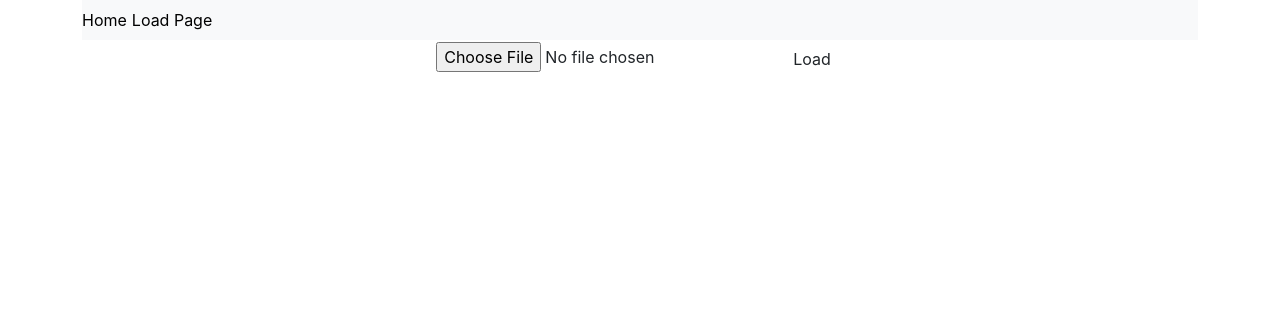
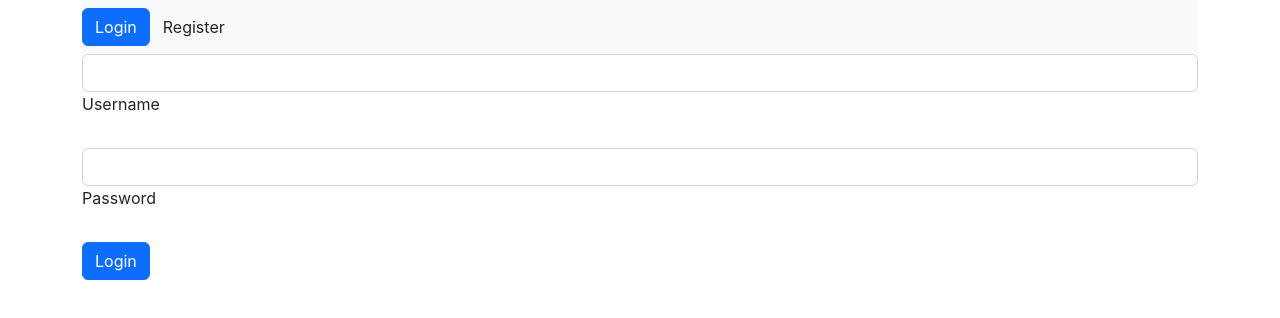
Before and after one commit to artursolekss/JS_06_02_React, a React (Create React App) app in the folder my-app/: page /loadPage in a window 1280 px wide. Shown: the top 318 px of the page. Built offline with nearby package versions, Linux system fonts and the light colour scheme.

Commit message:
02_09 (1)

```diff
--- a/my-app/src/App.js
+++ /dev/null
@@ -1,41 +0,0 @@
-import './App.css';
-import NavBar from './NavBar';
-import HomePage from './pages/HomePage';
-import React from 'react';
-import LoadPage from './pages/LoadPage';
-import { BrowserRouter, Route, Routes } from 'react-router-dom';
-
-class App extends React.Component {
-
-  constructor() {
-    super();
-    this.state = {
-      pageDisplayed: "HomePage"
-    }
-  }
-
-  openPage = (pageName) => {
-    this.setState({ pageDisplayed: pageName });
-  }
-
-  render() {
-    return (
-      <div className="App container">
-        <BrowserRouter>
-          <Routes>
-            <Route path='/' element={<NavBar></NavBar>}>
-              <Route index element={<HomePage></HomePage>}></Route>
-              <Route path='loadPage' element={<LoadPage></LoadPage>}></Route>
-            </Route>
-          </Routes>
-        </BrowserRouter>
-
-        {/* <NavBar openPage={this.openPage}></NavBar>
-        {this.state.pageDisplayed === "HomePage" && <HomePage />}
-        {this.state.pageDisplayed === "LoadPage" && <LoadPage />} */}
-      </div>
-    );
-  }
-}
-
-export default App;
--- /dev/null
+++ b/my-app/src/App.jsx
@@ -0,0 +1,50 @@
+import './App.css';
+import NavBar from './NavBar';
+import HomePage from './pages/HomePage';
+import React from 'react';
+import LoadPage from './pages/LoadPage';
+import { BrowserRouter, Route, Routes } from 'react-router-dom';
+import LoginPage from './pages/LoginPage';
+
+class App extends React.Component {
+
+  constructor() {
+    super();
+    this.state = {
+      // pageDisplayed: "HomePage"
+      user: sessionStorage.getItem("user")
+    }
+  }
+
+  // openPage = (pageName) => {
+  //   this.setState({ pageDisplayed: pageName });
+  // }
+
+  render() {
+    if (this.state.user === null) {
+      return (
+        <LoginPage></LoginPage>
+      )
+    }
+    else {
+      return (
+        <div className="App container">
+          <BrowserRouter>
+            <Routes>
+              <Route path='/' element={<NavBar></NavBar>}>
+                <Route index element={<HomePage></HomePage>}></Route>
+                <Route path='loadPage' element={<LoadPage></LoadPage>}></Route>
+              </Route>
+            </Routes>
+          </BrowserRouter>
+
+          {/* <NavBar openPage={this.openPage}></NavBar>
+        {this.state.pageDisplayed === "HomePage" && <HomePage />}
+        {this.state.pageDisplayed === "LoadPage" && <LoadPage />} */}
+        </div>
+      );
+    }
+  }
+}
+
+export default App;
--- a/my-app/src/Customers.js
+++ b/my-app/src/Customers.js
@@ -136,7 +136,8 @@ class Customers extends React.Component {
             </li>)
         for (let i = 1; i <= this.state.numberOfPages; i++) {
             pagesArr.push(<li className="page-item" key={i}>
-                <button type='button' className="btn"
+                <button type='button' className={this.state.currentPage
+                    === i ? "btn btn-primary" : "btn"}
                     onClick={this.switchPageEvent}>{i}</button>
             </li>);
         }
--- a/my-app/src/pages/HomePage.js
+++ b/my-app/src/pages/HomePage.jsx
@@ -1,3 +1,5 @@
+import { useState } from 'react';
+import { useEffect } from 'react';
 import CustomersDB from '../CustomersDB';
 import InputCustomer from '../InputCustomer';
 
--- /dev/null
+++ b/my-app/src/pages/Login.jsx
@@ -0,0 +1,22 @@
+function Login() {
+
+    return (
+        <div className="row justify-content-center align-items-center">
+            <form className="form">
+                <div className="form-outline mb-4">
+                    <input type="text" id="username" name="username" className="form-control form-control-l" />
+                    <label className="form-label" htmlFor="username">Username</label>
+                </div>
+
+                <div className="form-outline mb-4">
+                    <input type="password" id="password" name="password" className="form-control form-control-l" />
+                    <label className="form-label" htmlFor="password">Password</label>
+                </div>
+                <button className="btn btn-primary">Login</button>
+            </form>
+        </div>
+    )
+
+}
+
+export default Login;
--- /dev/null
+++ b/my-app/src/pages/LoginPage.jsx
@@ -0,0 +1,42 @@
+import { useState } from "react";
+import Login from "./Login";
+import Register from "./Register";
+
+function LoginPage() {
+
+    const [register, setRegister] = useState(false);
+
+    const onRegister = () => {
+
+    }
+
+    return (
+        <div className="container">
+            <nav className="navbar navbar-expand navbar-light bg-light">
+                <div className="collapse navbar-collapse">
+                    <ul className="navbar-nav mr-auto">
+                        <li className="nav-item">
+                            <button type="button" className={register ? "btn" : "btn btn-primary"}
+                                onClick={() => { setRegister(false) }}>
+                                Login
+                            </button>
+                        </li>
+                        <li className="nav-item">
+                            <button type="button" className={!register ? "btn" : "btn btn-primary"}
+                                onClick={() => { setRegister(true) }}>
+                                Register
+                            </button>
+                        </li>
+                    </ul>
+                </div>
+            </nav>
+            {!register &&
+                <Login></Login>}
+            {register &&
+                <Register></Register>}
+        </div>
+    )
+
+}
+
+export default LoginPage;
--- /dev/null
+++ b/my-app/src/pages/Register.jsx
@@ -0,0 +1,65 @@
+import { useState } from "react";
+
+function Register() {
+
+    const [register, setRegister] = useState(false);
+    const [username, setUserName] = useState("");
+    const [password, setPassword] = useState("");
+    const [passwordRep, setPasswordRepeat] = useState("");
+
+    const onRegister = (event) => {
+        const headers = new Headers();
+        headers.append("Content-type", "application/json");
+        fetch("http://localhost/userManagement/RegisterUser.php", {
+            method: "POST",
+            headers: headers,
+            body: JSON.stringify({
+                username: username,
+                password: password
+            })
+        }).then((response) => {
+            response.json().then((body) => {
+
+            })
+        })
+
+        event.preventDefault();
+    }
+
+    return (
+        <div>
+            <form onSubmit={(event) => { onRegister(event) }} method="POST">
+                <div className="form-outline mb-4">
+                    <input type="text" id="username" name="username" className="form-control"
+                        onChange={(event) => {
+                            setUserName(event.target.value)
+                        }}
+                    />
+                    <label className="form-label" htmlFor="username">Username</label>
+                </div>
+
+                <div className="form-outline mb-4">
+                    <input type="password" id="password" name="password" className="form-control"
+                        onChange={(event) => {
+                            setPassword(event.target.value)
+                        }}
+                    />
+                    <label className="form-label" htmlFor="password">Password</label>
+                </div>
+
+                <div className="form-outline mb-4">
+                    <input type="password" id="passwordRep" className="form-control"
+                        onChange={(event) => {
+                            setPasswordRepeat(event.target.value)
+                        }}
+                    />
+                    <label className="form-label" htmlFor="passwordrep">Repeat Password</label>
+                </div>
+                <button className="btn btn-primary">Register</button>
+            </form>
+        </div>
+    )
+
+}
+
+export default Register;
```
Also changed, not shown: my-app/src/CustomersFile.jsx (renamed from my-app/src/CustomersFile.js), my-app/src/InputCustomer.jsx (renamed from my-app/src/InputCustomer.js), my-app/src/NavBar.jsx (renamed from my-app/src/NavBar.js), my-app/src/pages/LoadPage.jsx (renamed from my-app/src/pages/LoadPage.js).
